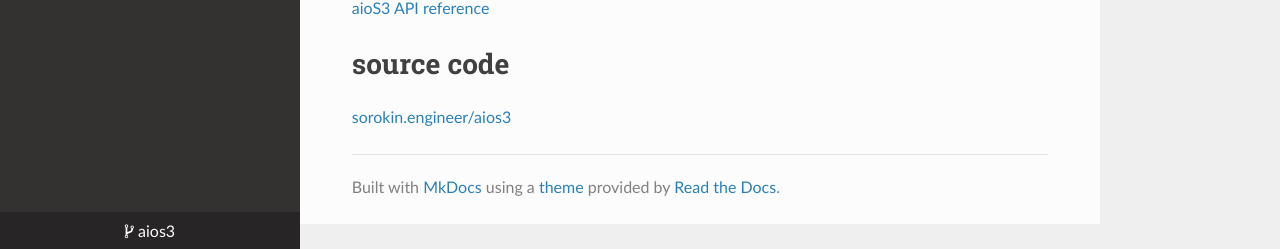
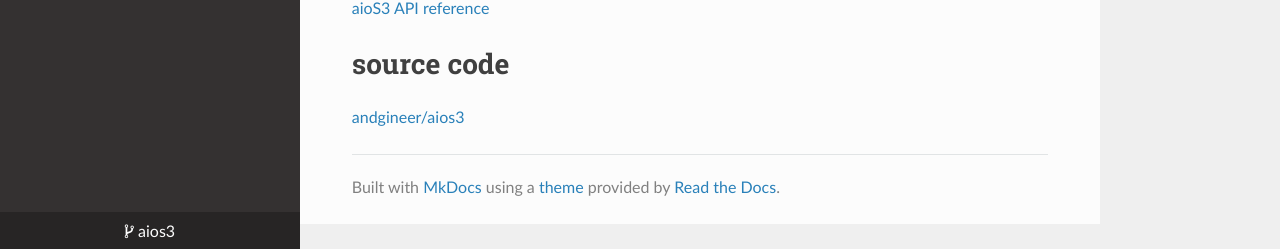
Before and after one commit to andgineer/aios3, an MkDocs documentation site: the page built from docs/README.md, in a window 1280 px wide. Shown: the part 648-897 px from the top of the page. Built offline with MkDocs 1.6.1, drawn with Linux system fonts in a browser that asks for light colours; nearby versions of some CDN libraries.

Commit message:
fixed link label

```diff
--- a/docs/README.md
+++ b/docs/README.md
@@ -30,4 +30,4 @@ With aioS3 [stream()](docstrings/file/#function-stream) you have file-like inter
 
 # source code
 
-[sorokin.engineer/aios3](https://github.com/andgineer/aios3)
+[andgineer/aios3](https://github.com/andgineer/aios3)
```
